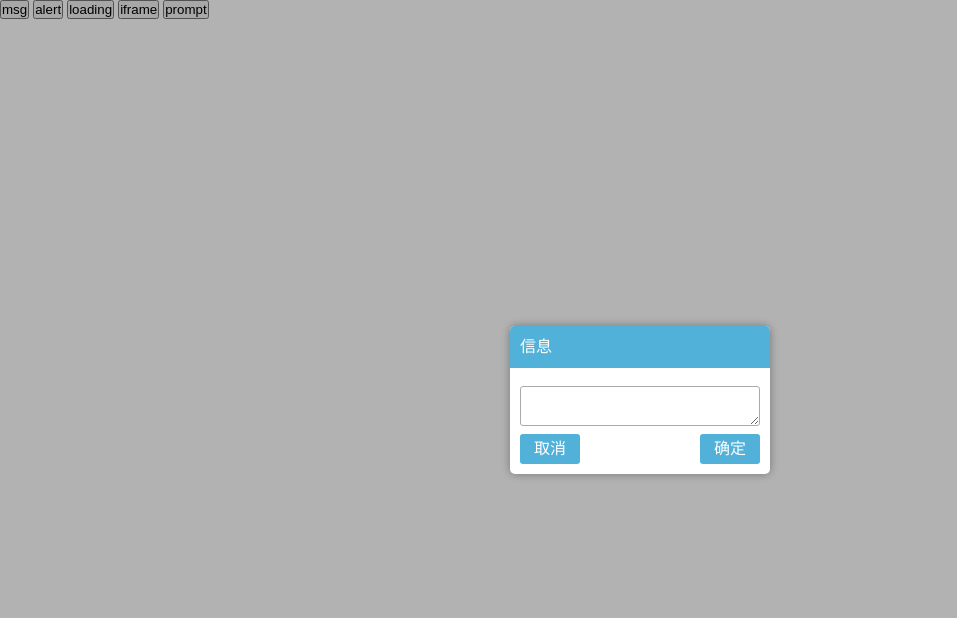
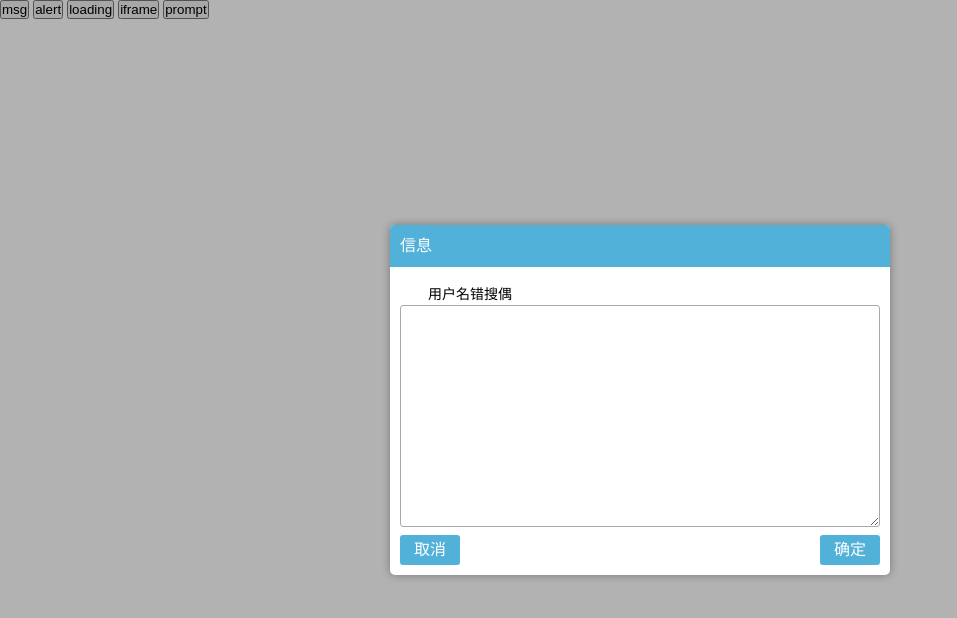
Before and after one commit to huruji/Hlayer, a plain HTML site: page test.html in a window 1280 px wide. Both pictures are taken after a click on the button "prompt". Shown: the whole page, without its empty margins (0-957 px from the left). Drawn offline with Linux system fonts and the light colour scheme.

Commit message:
修正prompt方法定位时的高度问题:art:

```diff
--- a/hlayer.js
+++ b/hlayer.js
@@ -452,11 +452,19 @@ var hlayer = {
         }
         var promptTitle = this.creEle('div','hlayer-prompt-title');
         var promptContent = this.creEle('div', 'hlayer-prompt-content');
+        cfg.parent.appendChild(promptCon);
+        this.appendNodes(promptCon, [promptTitle, promptContent]);
         this.css(promptCon,{width:cfg.width,height:cfg.height});
         this.css(promptCon, {borderRadius: '5px',backgroundColor:'#fff',zIndex:10010,boxShadow:'0 0 10px #777'});
         this.css(promptTitle, {height:'42px', padding: '0 10px', borderRadius:'5px 5px 0px 0px',lineHeight: '42px',fontSize: '16px',backgroundColor:cfg.mainBg,color:cfg.mainColor});
         promptTitle.textContent = cfg.title;
         this.css(promptContent, {height:'70px',padding: '18px 10px',fontSize: '14px',lineHeight: '20px'});
+        if(cfg.text){
+            var promptText = this.creEle('div', 'hlayer-prompt-content-text');
+            promptText.textContent = cfg.text;
+            this.css(promptText,{textIndent:'2em',fontSize:'14px',lineHeight:'20px'});
+            promptContent.appendChild(promptText);
+        }
         var input;
         if(cfg.formType === 1){
             input = this.creEle('input');
@@ -473,9 +481,12 @@ var hlayer = {
             promptContent.appendChild(input);
             var height = parseInt(cfg.height) - 108 + 'px';
             console.log(height);
+            if(promptText){
+                height = parseInt(height) - parseInt(this.getStyle(promptText,'height')) + 'px';
+                console.log('height2' +height);
+            }
             this.css(input,{display:'block',width: '100%',height:height, padding:'6px 5px',boxSizing:'border-box',border:'1px solid #aaa',borderRadius:'3px'});
         }
-        this.appendNodes(promptCon, [promptTitle, promptContent]);
         if(cfg.confirmBtn !== false) {
             var btn  = this.creBtn({mainBg:cfg.mainBg,mainColor:cfg.mainColor});
             promptCon.appendChild(btn);
@@ -494,7 +505,6 @@ var hlayer = {
                 cfg.cancelCb && cfg.cancelCb();
             })
         }
-        cfg.parent.appendChild(promptCon);
         return promptCon;
     },
     prompt: function(cfg){
--- a/test.html
+++ b/test.html
@@ -51,7 +51,7 @@
         hlayer.iframe({url:'http://www.loveqiao.com/',shadow:false,position:1});
     };
     btn5.onclick = function () {
-        hlayer.prompt({formType:3,confirmCb:function(value){
+        hlayer.prompt({formType:3,height:'350px',text:'用户名错搜偶',width:'500px',confirmCb:function(value){
             console.log(value);
             hlayer.msg({text:value});
         }});
```
